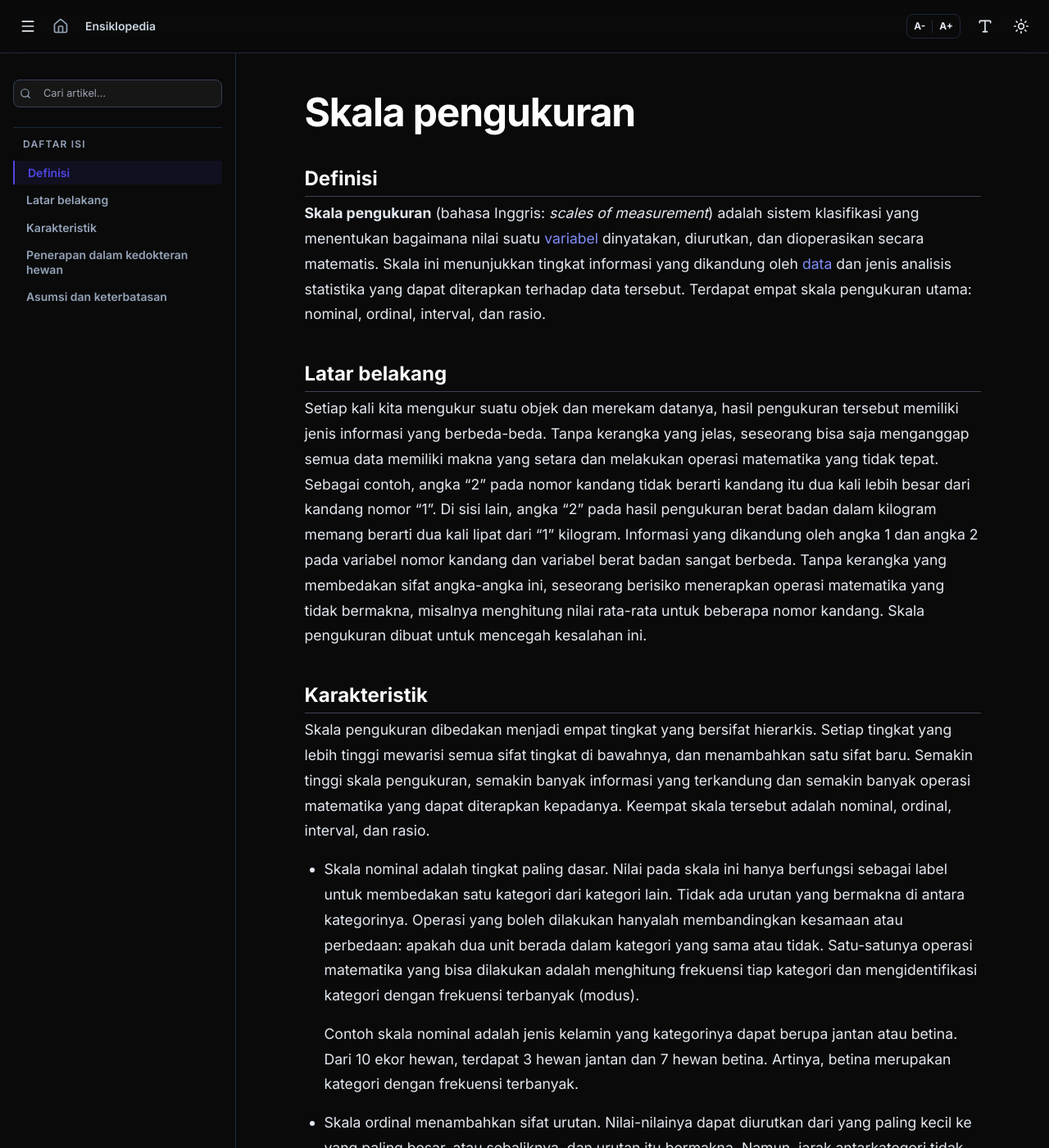
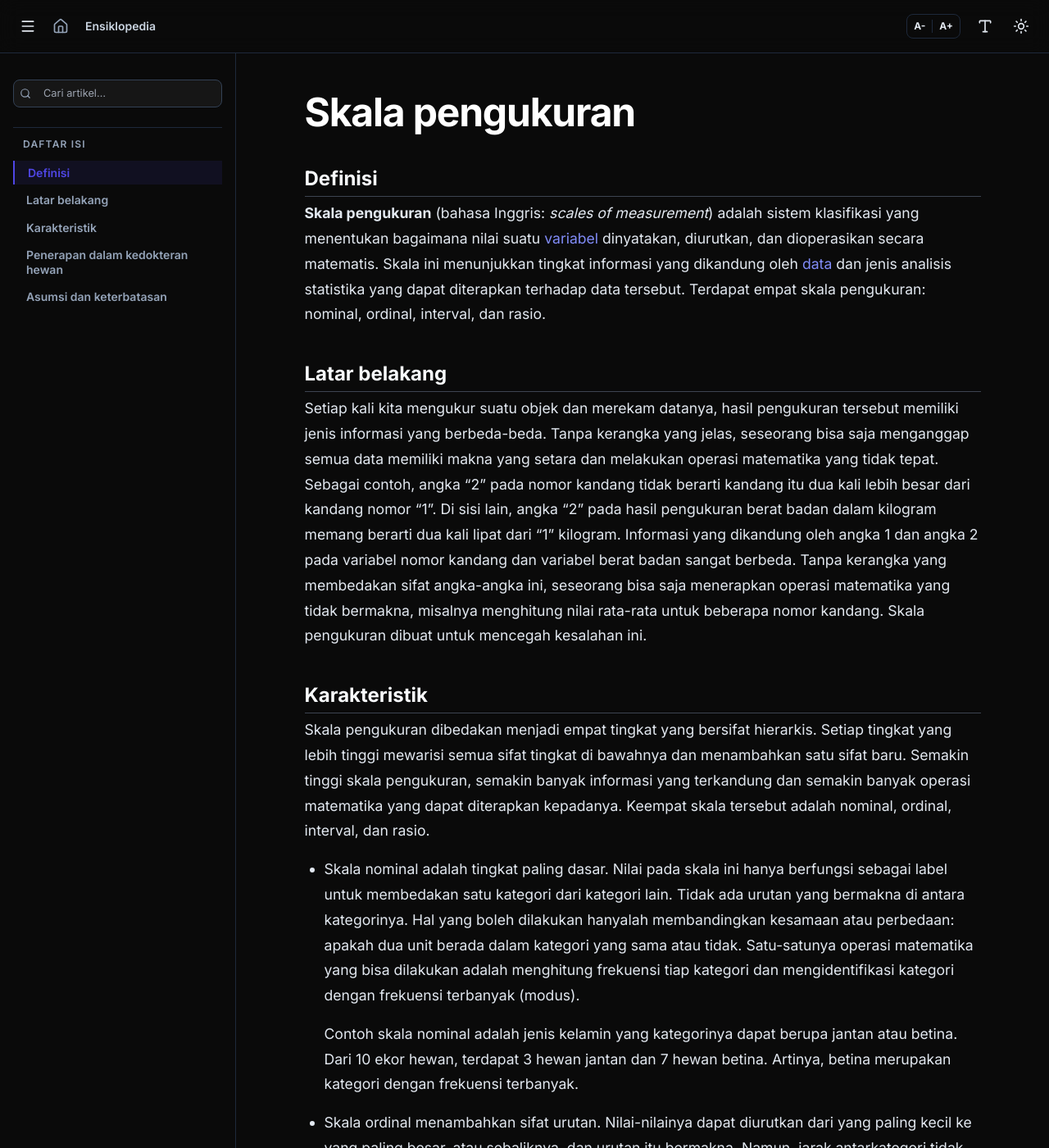
Before and after one commit to rianhs/ensiklopedia, a Jekyll site: the page built from artikel/skala-pengukuran.md, in a window 1280 px wide and 1400 px high. Shown: the whole window at 82% size. Built offline with Jekyll 4.4.1, drawn with Linux system fonts in a browser that asks for light colours; nearby versions of some CDN libraries; some web fonts are replaced; some of the changed text lies outside the part shown.

Commit message:
Fix formatting and clarify measurement scales

```diff
--- a/artikel/skala-pengukuran.md
+++ b/artikel/skala-pengukuran.md
@@ -4,17 +4,17 @@ title: "Skala pengukuran"
 ---
 ## Definisi
 
-**Skala pengukuran** (bahasa Inggris: *scales of measurement*) adalah sistem klasifikasi yang menentukan bagaimana nilai suatu [variabel](variabel.md) dinyatakan, diurutkan, dan dioperasikan secara matematis. Skala ini menunjukkan tingkat informasi yang dikandung oleh [data](data.md) dan jenis analisis statistika yang dapat diterapkan terhadap data tersebut. Terdapat empat skala pengukuran utama: nominal, ordinal, interval, dan rasio.
+**Skala pengukuran** (bahasa Inggris: *scales of measurement*) adalah sistem klasifikasi yang menentukan bagaimana nilai suatu [variabel](variabel.md) dinyatakan, diurutkan, dan dioperasikan secara matematis. Skala ini menunjukkan tingkat informasi yang dikandung oleh [data](data.md) dan jenis analisis statistika yang dapat diterapkan terhadap data tersebut. Terdapat empat skala pengukuran: nominal, ordinal, interval, dan rasio.
 
 ## Latar belakang
 
-Setiap kali kita mengukur suatu objek dan merekam datanya, hasil pengukuran tersebut memiliki jenis informasi yang berbeda-beda. Tanpa kerangka yang jelas, seseorang bisa saja menganggap semua data memiliki makna yang setara dan melakukan operasi matematika yang tidak tepat. Sebagai contoh, angka "2" pada nomor kandang tidak berarti kandang itu dua kali lebih besar dari kandang nomor "1". Di sisi lain, angka "2" pada hasil pengukuran berat badan dalam kilogram memang berarti dua kali lipat dari "1" kilogram. Informasi yang dikandung oleh angka 1 dan angka 2 pada variabel nomor kandang dan variabel berat badan sangat berbeda. Tanpa kerangka yang membedakan sifat angka-angka ini, seseorang berisiko menerapkan operasi matematika yang tidak bermakna, misalnya menghitung nilai rata-rata untuk beberapa nomor kandang. Skala pengukuran dibuat untuk mencegah kesalahan ini.
+Setiap kali kita mengukur suatu objek dan merekam datanya, hasil pengukuran tersebut memiliki jenis informasi yang berbeda-beda. Tanpa kerangka yang jelas, seseorang bisa saja menganggap semua data memiliki makna yang setara dan melakukan operasi matematika yang tidak tepat. Sebagai contoh, angka "2" pada nomor kandang tidak berarti kandang itu dua kali lebih besar dari kandang nomor "1". Di sisi lain, angka "2" pada hasil pengukuran berat badan dalam kilogram memang berarti dua kali lipat dari "1" kilogram. Informasi yang dikandung oleh angka 1 dan angka 2 pada variabel nomor kandang dan variabel berat badan sangat berbeda. Tanpa kerangka yang membedakan sifat angka-angka ini, seseorang bisa saja menerapkan operasi matematika yang tidak bermakna, misalnya menghitung nilai rata-rata untuk beberapa nomor kandang. Skala pengukuran dibuat untuk mencegah kesalahan ini.
 
 ## Karakteristik
 
-Skala pengukuran dibedakan menjadi empat tingkat yang bersifat hierarkis. Setiap tingkat yang lebih tinggi mewarisi semua sifat tingkat di bawahnya, dan menambahkan satu sifat baru. Semakin tinggi skala pengukuran, semakin banyak informasi yang terkandung dan semakin banyak operasi matematika yang dapat diterapkan kepadanya. Keempat skala tersebut adalah nominal, ordinal, interval, dan rasio.
+Skala pengukuran dibedakan menjadi empat tingkat yang bersifat hierarkis. Setiap tingkat yang lebih tinggi mewarisi semua sifat tingkat di bawahnya dan menambahkan satu sifat baru. Semakin tinggi skala pengukuran, semakin banyak informasi yang terkandung dan semakin banyak operasi matematika yang dapat diterapkan kepadanya. Keempat skala tersebut adalah nominal, ordinal, interval, dan rasio.
 
-* Skala nominal adalah tingkat paling dasar. Nilai pada skala ini hanya berfungsi sebagai label untuk membedakan satu kategori dari kategori lain. Tidak ada urutan yang bermakna di antara kategorinya. Operasi yang boleh dilakukan hanyalah membandingkan kesamaan atau perbedaan: apakah dua unit berada dalam kategori yang sama atau tidak. Satu-satunya operasi matematika yang bisa dilakukan adalah menghitung frekuensi tiap kategori dan mengidentifikasi kategori dengan frekuensi terbanyak (modus).
+* Skala nominal adalah tingkat paling dasar. Nilai pada skala ini hanya berfungsi sebagai label untuk membedakan satu kategori dari kategori lain. Tidak ada urutan yang bermakna di antara kategorinya. Hal yang boleh dilakukan hanyalah membandingkan kesamaan atau perbedaan: apakah dua unit berada dalam kategori yang sama atau tidak. Satu-satunya operasi matematika yang bisa dilakukan adalah menghitung frekuensi tiap kategori dan mengidentifikasi kategori dengan frekuensi terbanyak (modus).
 
 	Contoh skala nominal adalah jenis kelamin yang kategorinya dapat berupa jantan atau betina. Dari 10 ekor hewan, terdapat 3 hewan jantan dan 7 hewan betina. Artinya, betina merupakan kategori dengan frekuensi terbanyak.
 
```
Also changed, not shown: other parts of artikel/skala-pengukuran.md (+3 -3 lines).
